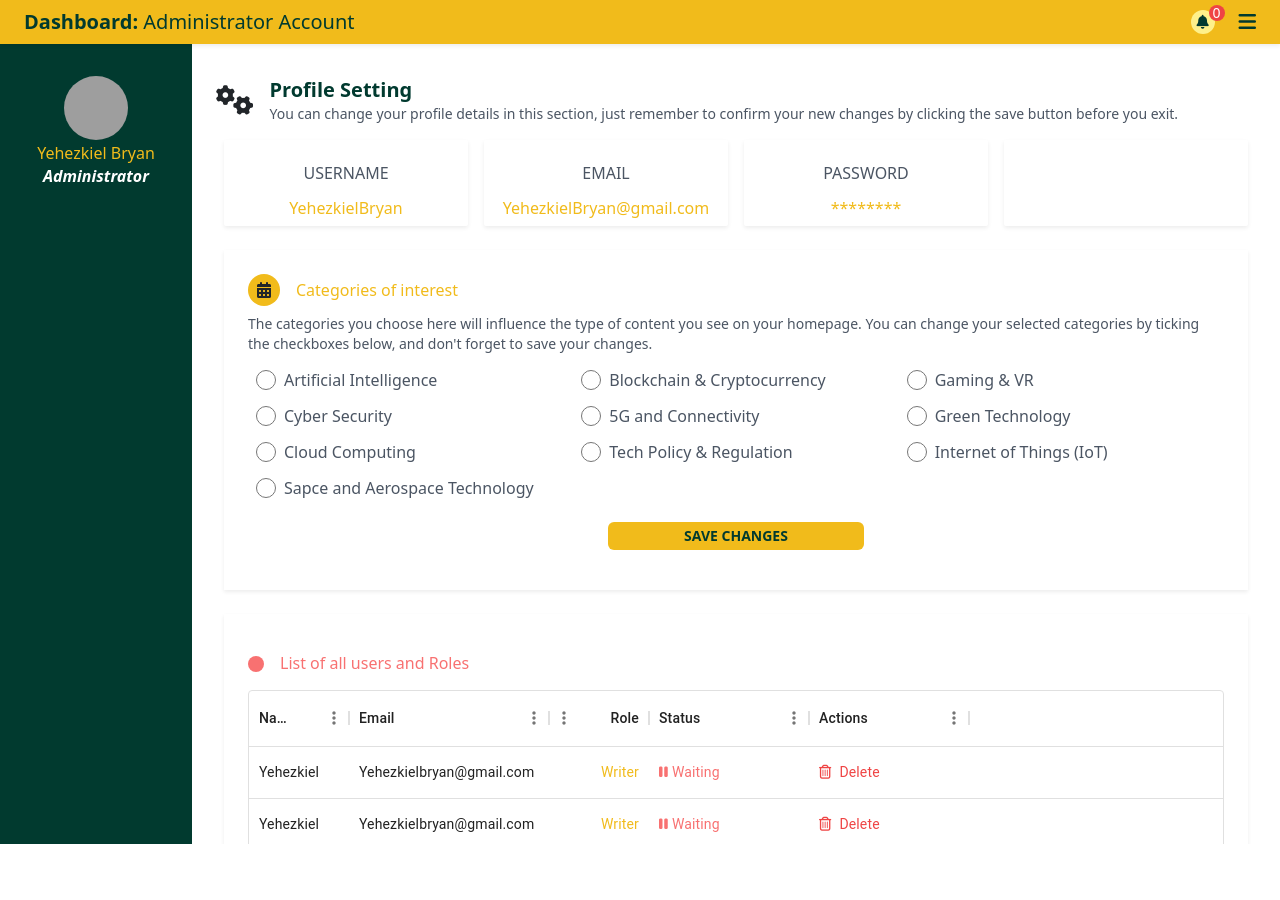
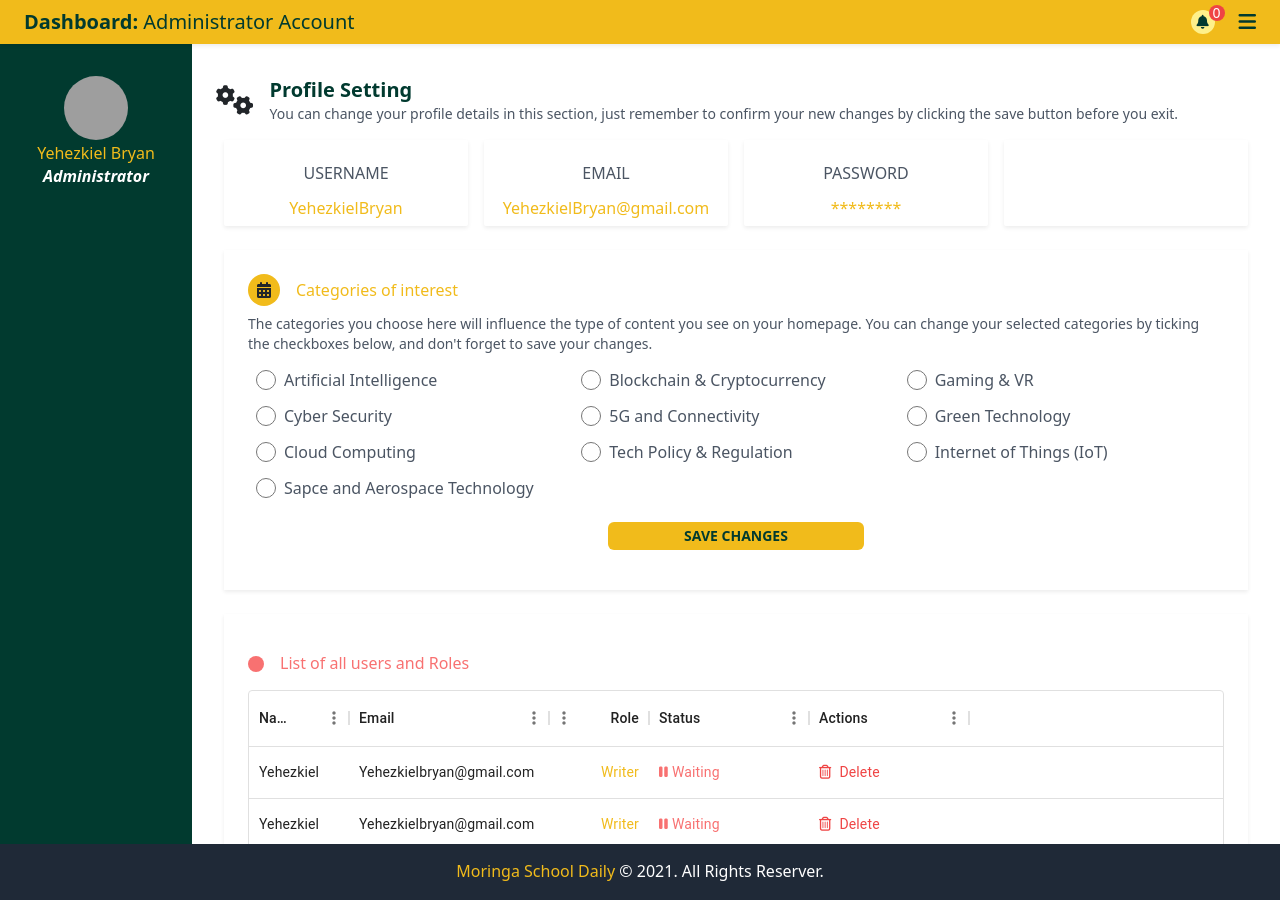
Before and after one commit to BrianBaraza23/MoringaFinalProject, a React (Create React App) app: page /dashboard in a window 1280 px wide. Before the commit the page ends 844 px from the top, so only its background shows below. Built offline with nearby package versions, Linux system fonts and the light colour scheme; grey boxes are pictures that could not be loaded.

Commit message:
Add dashboard footer

```diff
--- /dev/null
+++ b/src/components/dashboard/Footer.jsx
@@ -0,0 +1,14 @@
+import React from "react";
+
+const Footer = () => {
+  return (
+    <div className='bg-gray-800 h-14 flex items-center justify-center text-white'>
+      <h6>
+        <span className='text-default-gold my-auto'>Moringa School Daily</span>{" "}
+        &copy; 2021. All Rights Reserver.
+      </h6>
+    </div>
+  );
+};
+
+export default Footer;
--- a/src/pages/Dashboard.jsx
+++ b/src/pages/Dashboard.jsx
@@ -8,6 +8,7 @@ import CreateCategory from "../components/dashboard/CreateCategory";
 import CreatePost from "../components/dashboard/CreatePost";
 import NewArticles from "../components/dashboard/NewArticles";
 import WishList from "../components/dashboard/WishList";
+import Footer from "../components/dashboard/Footer";
 
 const Dashboard = () => {
   const [isCollapsed, setIsCollapsed] = useState(false);
@@ -30,6 +31,7 @@ const Dashboard = () => {
           </main>
         </div>
       </div>
+      <Footer />
     </div>
   );
 };
```
